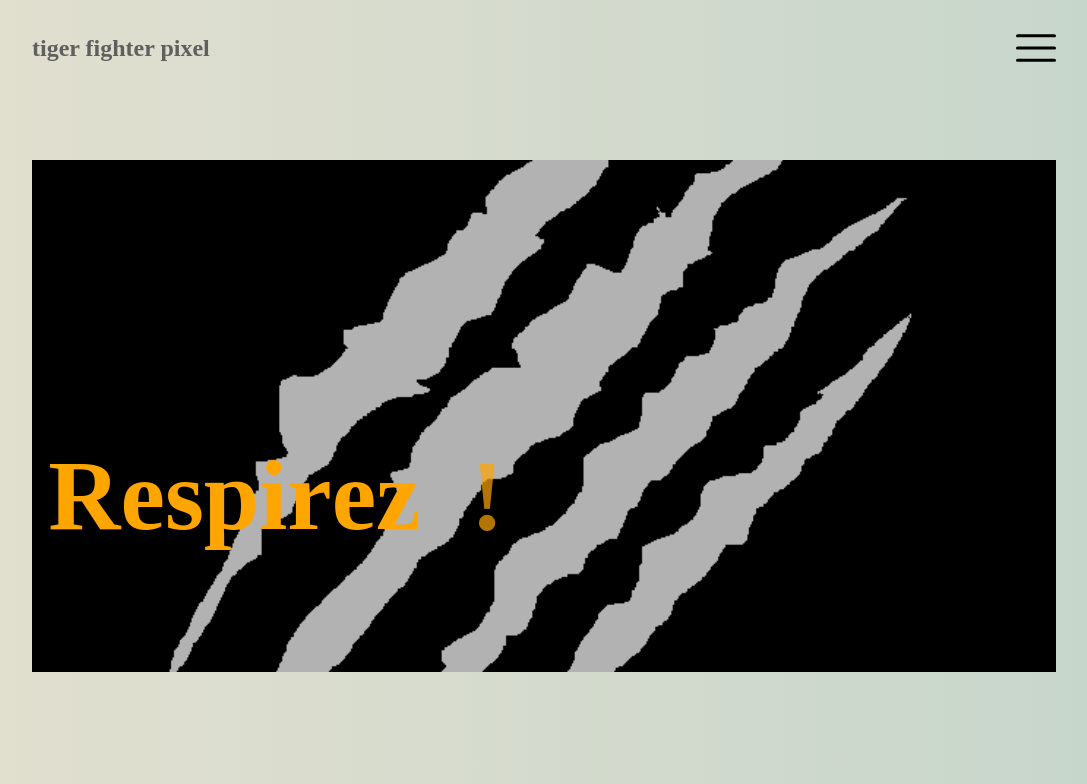
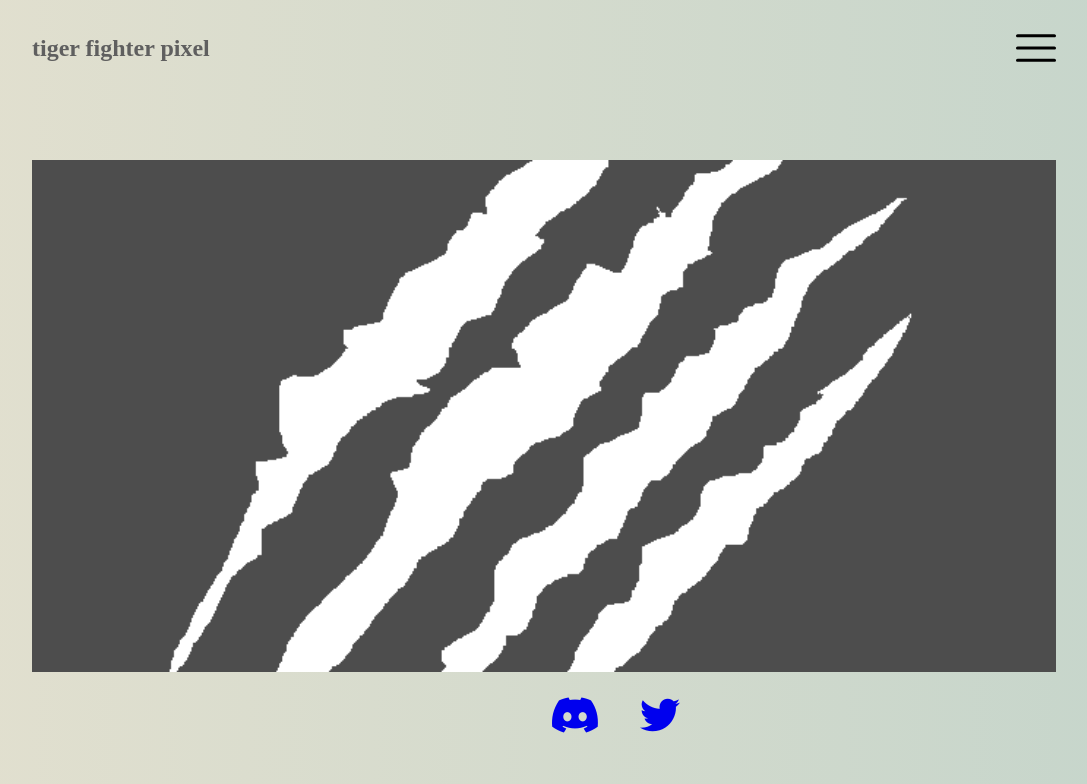
Before and after one commit to nianemassaerniane/tigerFighterPixel, a plain HTML site: page index.html in a window 1280 px wide. Shown: the top 784 px of the page, without its empty margins (96-1183 px from the left). Drawn offline with nearby package versions, Linux system fonts and the light colour scheme; a web font is replaced by a local one.

Commit message:
LIEN twitter et discord

```diff
--- a/assets/style/style.css
+++ b/assets/style/style.css
@@ -1,3 +1,6 @@
+body{
+    font-family: 'Press Start 2P', cursive;
+}
 header{
     width: 100%;
 }
@@ -17,6 +20,7 @@ header{
     background: linear-gradient(to left, #c5d5cb, #e3e0cf);
     z-index: -1;
 }
+
 /* Header */
 nav {
     display: grid;
@@ -67,6 +71,7 @@ section {
     object-fit: cover;
 }
 
+
 .lettres {
     margin: 0;
     padding: 0;
@@ -74,20 +79,26 @@ section {
 }
 
 .titre {
+    display: flex;
+
     position: absolute;
-    top: 70%;
-    left: 10%;
-    font-size: 100px;
+    top: 110%;
+    left: 50%;
+    margin: 0 20px;
+    font-size: 10px;
     transform: translate(-20%, -70%);
     color: orange;
     /* pour le mettre devant */
     z-index: 3;
 }
+.titre i{
+    margin: 0 20px;
+}
 
 /* relatif à banniere, pour rajouter un filtre */
 .banniere::after {
     content: "";
-    background: #000;
+    background:white;
     width: 100%;
     height: 100%;
     position: absolute;
@@ -155,6 +166,7 @@ section {
 
 /* DESCRIPTION DE L'ACTIVITE */
 h2{
+    margin-top: 22px;
     text-align: center;
 }
 .container{
@@ -172,11 +184,16 @@ h2{
 /* ROADMAP */
 
 .road{
+    margin-top: 22px;
     height: 200px;
     width: 90%;
     border: 1px solid black;
 }
 /* footer*/
+footer{
+    height: 100px;
+}
 footer p{
+    margin-top: 50px;
     text-align: center;
 }
--- a/index.html
+++ b/index.html
@@ -5,11 +5,17 @@
     <meta http-equiv="X-UA-Compatible" content="IE=edge">
     <meta name="viewport" content="width=device-width, initial-scale=1.0">
     <link rel="stylesheet" href="assets/style/style.css">
-    <link href="https://fonts.googleapis.com/css?family=Gayathri&display=swap" rel="stylesheet">
-
+    <script src="https://kit.fontawesome.com/e1e907064b.js" crossorigin="anonymous"></script>
+    <link href="https://fonts.googleapis.com/css?family=Quicksand" rel="stylesheet">
+    <link rel="preconnect" href="https://fonts.googleapis.com">
+<link rel="preconnect" href="https://fonts.gstatic.com" crossorigin>
+<link href="https://fonts.googleapis.com/css2?family=Press+Start+2P&display=swap" rel="stylesheet"><link rel="preconnect" href="https://fonts.googleapis.com">
+<link rel="preconnect" href="https://fonts.gstatic.com" crossorigin>
+<link href="https://fonts.googleapis.com/css2?family=Press+Start+2P&display=swap" rel="stylesheet">
     <title>tiger fighter pixel</title>
 </head>
 <body>
+
     <header>
         <nav>
             <h3 id="logo">tiger fighter pixel</h3>
@@ -18,20 +24,26 @@
         <section>
             <div class="banniere">
                 <img src="assets/images/pixil.png" alt="image nature">
-                <h1 class="titre">
-                    <span class="lettres">R</span>
-                    <span class="lettres">e</span>
-                    <span class="lettres">s</span>
-                    <span class="lettres">p</span>
-                    <span class="lettres">i</span>
-                    <span class="lettres">r</span>
-                    <span class="lettres">e</span>
-                    <span class="lettres">z</span>
+                <div class="titre">
+
+                   <!--
+                    <span class="lettres">C</span>
+                    <span class="lettres">O</span>
+                    <span class="lettres">N</span>
+                    <span class="lettres">T</span>
+                    <span class="lettres">A</span>
+                    <span class="lettres">C</span>
+                    <span class="lettres">T</span>
+                    <span class="lettres"></span>
                     &nbsp;
                     <span class="lettres">!</span>
+                    -->
+                    <a href="https://discord.com/" target=_blank><i class="fab fa-discord fa-4x"></i></a>
+                    <a href="https://twitter.com/" target=_blank > <i class="fab fa-twitter fa-4x"></i></a>
+                </div>
 
-                </h1>
             </div>
+
         </section>
     </header>
     <main>
@@ -52,9 +64,7 @@
 
         </div>
     <!-- background slide -->
-    <div class="background">
-
-    </div>
+    <div class="background"></div>
 
     <div class="separateur">
         <img src="assets/images/unnamed.png" alt="tiger fighter pixel| nft">
@@ -90,6 +100,7 @@
     <div class="separateur">
         <img src="assets/images/unnamed.png" alt="tiger fighter pixel| nft">
     </div>
+
 </main>
 <footer>
     <p class="text">
@@ -99,6 +110,7 @@
 </footer>
 
 
+
     <script src="https://cdnjs.cloudflare.com/ajax/libs/gsap/2.1.3/TweenMax.min.js"></script>
     <script src="assets/js/tiger.js"></script>
 </body>
```
Also changed, not shown: assets/js/tiger.js (line endings or trailing spaces).
